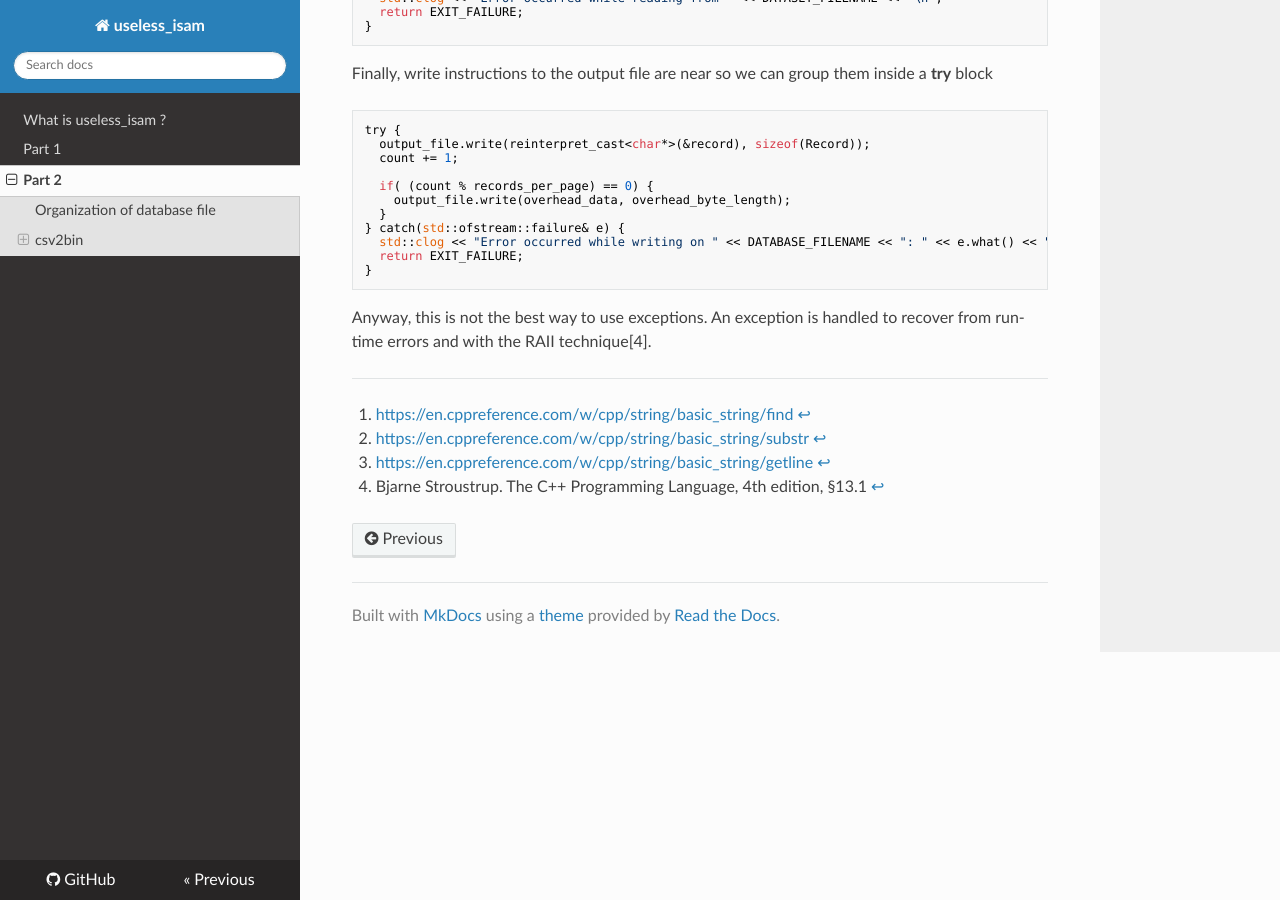
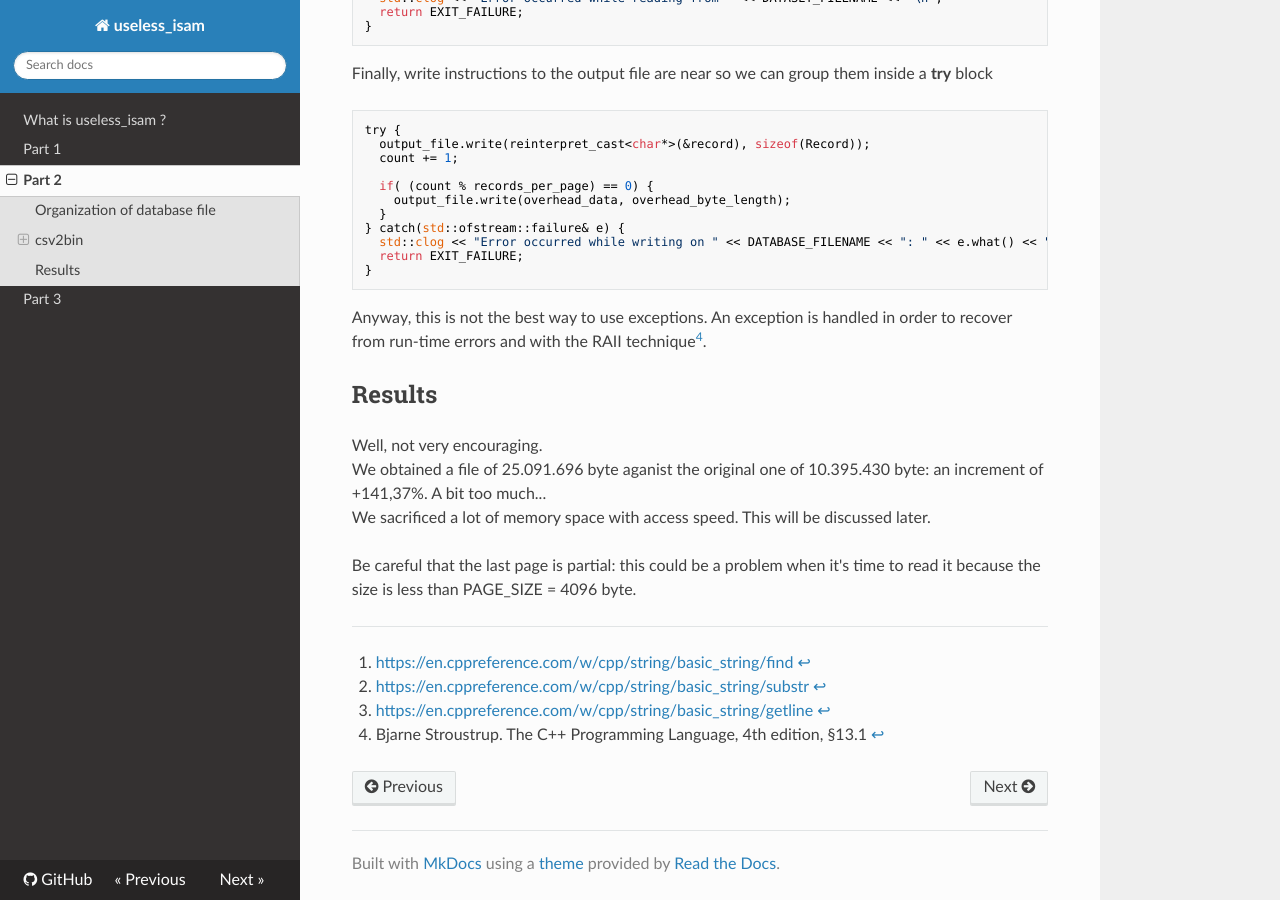
Before and after one commit to JohnHop/useless_isam, an MkDocs documentation site: the page built from docs/part2.md, in a window 1280 px wide and 900 px high, scrolled down 2630 px. Built offline with MkDocs 1.6.1, drawn with Linux system fonts in a browser that asks for light colours; nearby versions of some CDN libraries; some of the changed text lies outside the part shown.

Commit message:
Migliorati part2/3, csv2bin.cpp, index-gen.cpp.

````diff
--- a/docs/part2.md
+++ b/docs/part2.md
@@ -83,7 +83,7 @@
 
   next_pos = row.find(delim, last_pos);
   attr = row.substr(last_pos, next_pos-last_pos);
-  extract(attr, column);  //<-- save attribute to record
+  extract(column, attr);  //<-- save attribute to record
   last_pos = next_pos + 1;
 }
 ```
@@ -91,11 +91,11 @@
 and then we take advantage of function overloading with
 
 ```C++
-void extract(const std::string& from, int& to) {
+void extract(int& to, const std::string& from) {
   to = strtoul(from.c_str(), nullptr, 10);
 }
 
-void extract(const std::string& from, char* to) {
+void extract(char* to, const std::string& from) {
   strcpy(to, from.c_str());
 }
 ```
@@ -144,8 +144,15 @@
 }
 ```
 
-Anyway, this is not the best way to use exceptions. An exception is handled to recover from run-time errors and with the RAII technique[4].
+Anyway, this is not the best way to use exceptions. An exception is handled in order to recover from run-time errors and with the RAII technique[^4].
 
+## Results
+
+Well, not very encouraging.<br>
+We obtained a file of 25.091.696 byte aganist the original one of 10.395.430 byte: an increment of +141,37%. A bit too much...<br>
+We sacrificed a lot of memory space with access speed. This will be discussed later.
+
+Be careful that the last page is partial: this could be a problem when it's time to read it because the size is less than PAGE_SIZE = 4096 byte.
 
 [^1]: <https://en.cppreference.com/w/cpp/string/basic_string/find>
 [^2]: <https://en.cppreference.com/w/cpp/string/basic_string/substr>
````
Also changed, not shown: docs/part3.md (added, +125 -0 lines), 3 other files.
